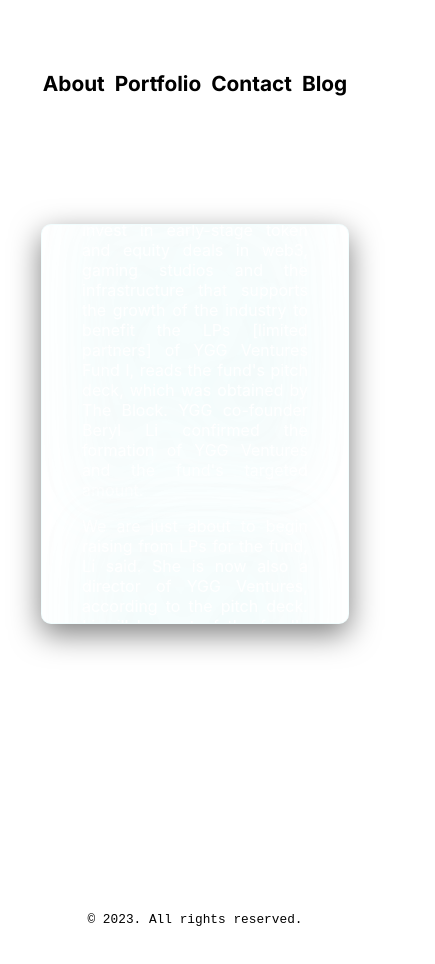
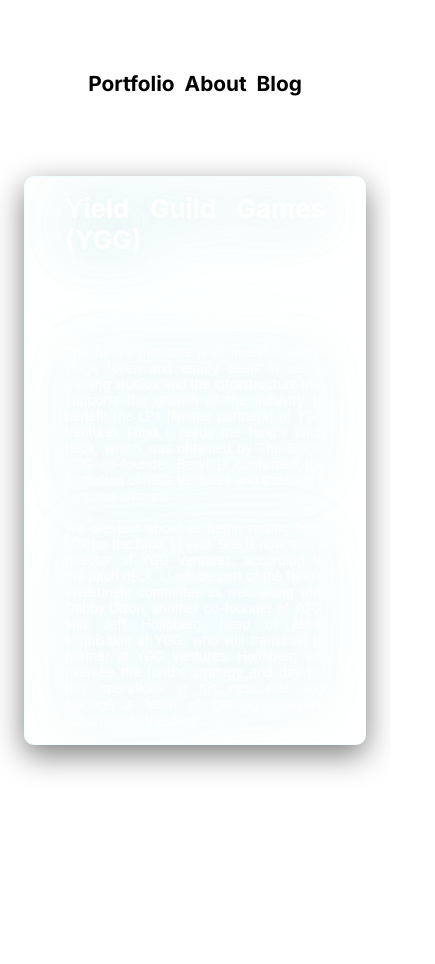
Before and after one commit to kazu0O/ventures, a Next.js app: page /about in a window 390 px wide. Shown: the top 964 px of the page, 435 px wide, since content can reach past the window. After the commit the page ends 844 px from the top, so only its background shows below. Built offline with nearby package versions, Linux system fonts and the light colour scheme.

Commit message:
blog page

```diff
--- a/components/navbar.tsx
+++ b/components/navbar.tsx
@@ -22,6 +22,11 @@
         </Link>
       </div>
       <div id='nav-links-container'>
+      <Link href='/portfolio' rel='noopener noreferrer'>
+          <h2 id='portfolio-about' className={inter.className}>
+            Portfolio
+          </h2>
+        </Link>
 
         <Link href='/about' rel='noopener noreferrer'>
           <h2 id='nav-about' className={inter.className}>
@@ -29,17 +34,13 @@
           </h2>
         </Link>
 
-        <Link href='/portfolio' rel='noopener noreferrer'>
-          <h2 id='portfolio-about' className={inter.className}>
-            Portfolio
-          </h2>
-        </Link>
 
-        <Link href='/contact' rel='noopener noreferrer'>
+
+        {/* <Link href='/contact' rel='noopener noreferrer'>
           <h2 id='contact-about' className={inter.className}>
             Contact
           </h2>
-        </Link>
+        </Link> */}
 
         <Link
           href='/blog'
--- a/pages/about.tsx
+++ b/pages/about.tsx
@@ -16,12 +16,12 @@
       <main className={styles.main}>
         <NavBar />
 
-          <div className={styles.center}>
-            <div className={styles.cardContainer}>
+
+
             <div className={`${styles.card}`}>
             <h1 > Yield Guild Games (YGG)</h1>
             <br />
-            <h3 style={{textAlign: 'center'}}>
+            <h3 >
               A top web3 gaming guild, is entering the venture capital space, raising $75 million for its first fund.
             </h3>
 
@@ -33,10 +33,10 @@
               We are just about to begin raising from LPs for the fund, Li said. She is now also a director of YGG Ventures, according to the pitch deck. Li will be part of the fund&apos;s investment committee as well, along with Gabby Dizon, another co-founder of YGG, and Jeff Holmberg, head of asset acquisition at YGG, who will transition to partner at YGG Ventures. Holmberg will oversee the fund&apos;s strategy and day-to-day operations in his new role and manage a team of gaming analysts, according to the deck.
             </p>
           </div>
-            </div>
 
 
-          </div>
+
+
           {/* <form className={styles.form}>
             <h2 className={inter.className}>Subscribe for updates</h2>
             <br />
@@ -46,9 +46,7 @@
           </form> */}
 
 
-        <div className={styles.footer}>
-          <code>© 2023. All rights reserved.</code>
-        </div>
+
       </main>
     </>
   );
--- a/pages/index.tsx
+++ b/pages/index.tsx
@@ -27,10 +27,7 @@
   </div>
 </div>
 
-        <div className={styles.footer}>
 
-          <code>© 2023. All rights reserved.</code>
-        </div>
 
         {/* <form className={styles.form}>
             <h2 className={inter.className}>Subscribe for updates</h2>
--- a/styles/Home.module.css
+++ b/styles/Home.module.css
@@ -5,7 +5,6 @@
   justify-content: space-between;
   align-items: center;
   padding: 1.5rem;
-  min-height: 100vh;
 }
 
 .description {
@@ -110,30 +109,36 @@
 }
 
 .card {
-  max-width: 90%;
+  max-width: 50%;
   align-items: center;
   border-radius: 10px;
   box-shadow: 0 10px 30px rgba(0, 0, 0, 0.5);
   display: flex;
   color: white;
   flex-direction: column;
-  justify-content: center;
+  margin-top: 10rem;
   margin-bottom: 3%;
-  min-height: 20vh;
   padding: 3%;
-  /* adjust the padding as needed */
+  /* Adjust the padding here, you might not need padding-bottom anymore */
   border: 0.5px solid rgba(207, 250, 255, 0.265);
   text-align: justify;
   overflow: auto;
   word-wrap: break-word;
-  height: auto;
-  /* justifies the text, giving it a more even appearance */
+  justify-content: space-between;
+  font-size: small;
 }
+
 
 .cardContainer {
 
   display: flex;
   justify-content: center;
+  min-width: 100%;
+}
+
+.blogCard {
+  composes: card;
+  min-width: 30%;
 }
 
 .card h1 {
@@ -164,7 +169,8 @@
   display: flex;
   justify-content: center;
   align-items: flex-start;
-  position: relative;
+  max-height: 10px;
+
 }
 
 .center::before {
@@ -192,7 +198,7 @@
 }
 
 .logo {
-  animation: glow 12s ease-in-out infinite;
+  animation: glow 6s ease-in-out infinite;
 }
 
 @keyframes glow {
@@ -247,6 +253,7 @@
   width: 100%;
   z-index: 2;
   font-family: var(--font-mono);
+  margin-top: 10rem;
 }
 
 #comingSoon {
@@ -359,10 +366,13 @@
 }
 
 .responsiveImage {
-  width: 20%;
-  max-width: 270px;
-  /* This would be the max width of your image */
+  width: 10%;
+  position: absolute;
+  top: 50%;
+  left: 50%;
+  transform: translate(-50%, -50%);
 }
+
 
 
 @media (max-width: 600px) {
@@ -420,9 +430,11 @@
   }
 
   .card {
-    width: 100%;
+    max-width: 50rem;
+
+
     /* adjust the width of the card for smaller screens */
-    height: 25rem;
+    height: auto;
   }
 
   #comingSoon {
@@ -497,7 +509,7 @@
 
   .card {
     width: 100%;
-    margin-bottom: 12rem;
+    margin-top: 5rem;
   }
 }
 
@@ -508,7 +520,8 @@
   }
 
   .responsiveImage {
-    max-width: 50%;
+    width: 30%;
+
 
   }
 
@@ -518,8 +531,9 @@
   }
 
   .card {
+    margin-top: 5rem;
     width: 100%;
-    margin-bottom: 12rem;
+
   }
 }
 
@@ -541,8 +555,9 @@
   }
 
   .card {
+    margin-top: 5rem;
     width: 100%;
-    margin-bottom: 12rem;
+
   }
 }
 
--- a/styles/globals.css
+++ b/styles/globals.css
@@ -84,11 +84,6 @@
   height: auto;
 }
 
-.founder-card-header {
-  display: flex;
-  flex-direction: column;
-  align-items: center;
-}
 
 .card {
   align-items: center !important;
@@ -105,6 +100,7 @@
   border: 1px solid rgba(255, 191, 0, 0.265);
   overflow: auto;
   word-wrap: break-word;
+
 }
 
 .card img {
```
Also changed, not shown: pages/blog.jsx (added, +104 -0 lines), pages/blog.tsx (deleted, +0 -65 lines), pages/contact.tsx (deleted, +0 -42 lines), tsconfig.json (+14 -3 lines).
